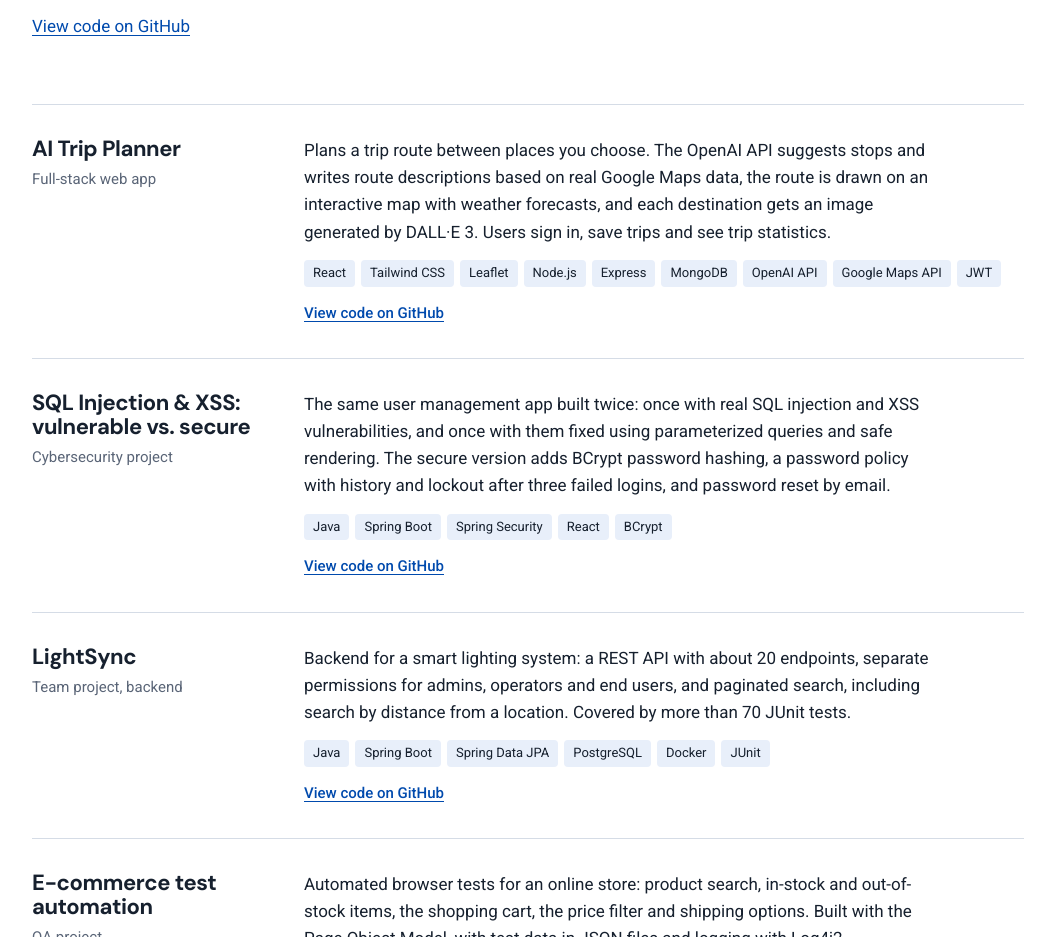
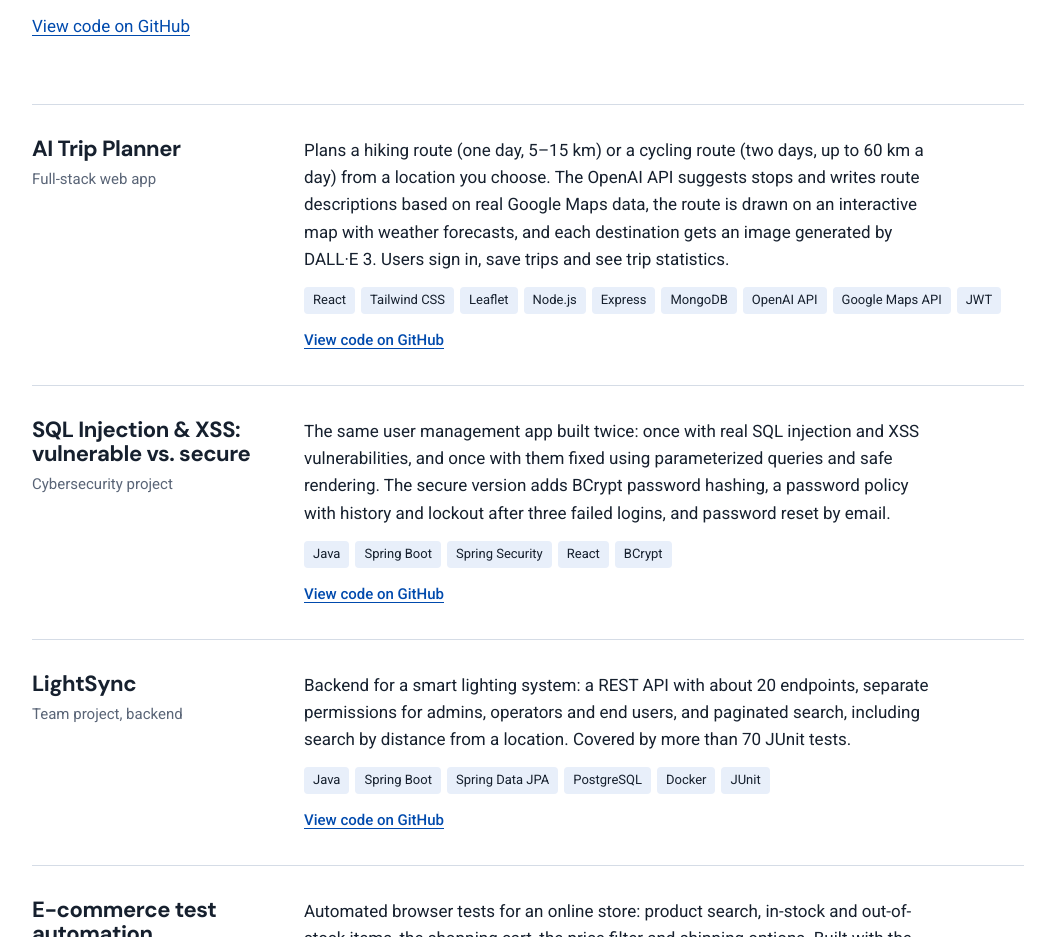
Before and after one commit to Shiraz1124/Shiraz1124.github.io, a plain HTML site: page index.html in a window 1280 px wide. Shown: the part 1700-2637 px from the top of the page, without its empty margins (112-1167 px from the left). Drawn offline with Linux system fonts and the light colour scheme.

Commit message:
Add files via upload

```diff
--- a/index.html
+++ b/index.html
@@ -205,7 +205,7 @@ footer p{color:var(--muted);margin-bottom:24px;max-width:560px}
             <p class="kind">Full-stack web app</p>
           </div>
           <div>
-            <p>Plans a trip route between places you choose. The OpenAI API suggests stops and writes route descriptions based on real Google Maps data, the route is drawn on an interactive map with weather forecasts, and each destination gets an image generated by DALL·E 3. Users sign in, save trips and see trip statistics.</p>
+            <p>Plans a hiking route (one day, 5–15 km) or a cycling route (two days, up to 60 km a day) from a location you choose. The OpenAI API suggests stops and writes route descriptions based on real Google Maps data, the route is drawn on an interactive map with weather forecasts, and each destination gets an image generated by DALL·E 3. Users sign in, save trips and see trip statistics.</p>
             <div class="stack"><span>React</span><span>Tailwind CSS</span><span>Leaflet</span><span>Node.js</span><span>Express</span><span>MongoDB</span><span>OpenAI API</span><span>Google Maps API</span><span>JWT</span></div>
             <a class="code" href="https://github.com/Shiraz1124/Web_App_Project">View code on GitHub</a>
           </div>
```
Also changed, not shown: 1 other file.
